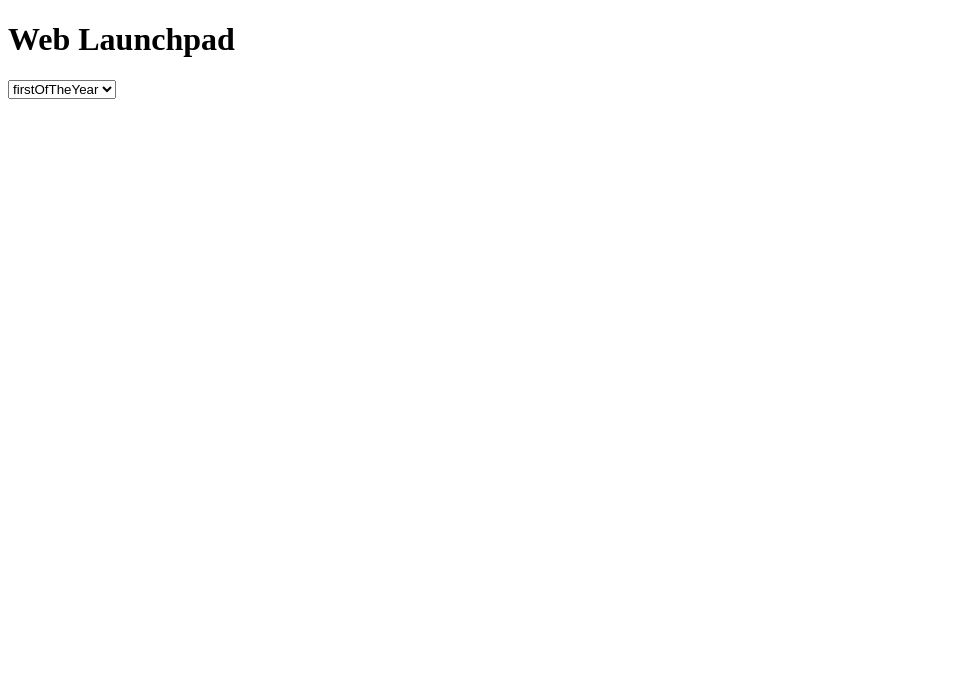
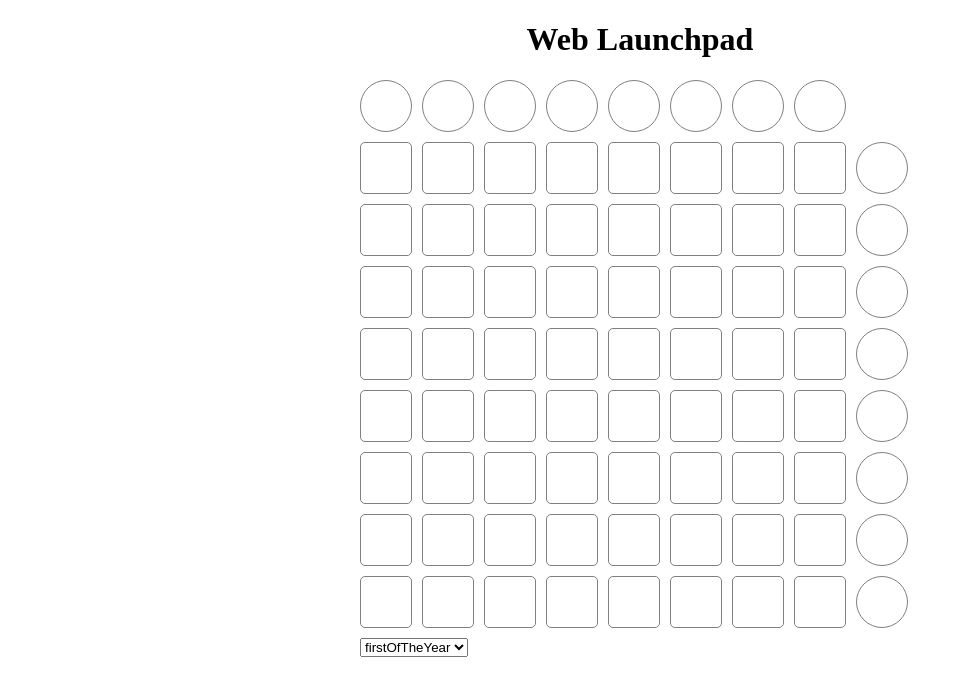
Before and after one commit to orlando/web-launchpad, a plain HTML site: page index.html in a window 1280 px wide. Shown: the whole page, without its empty margins (0-963 px from the left). Drawn offline with Linux system fonts and the light colour scheme; the site is published under a folder, as on GitHub Pages, so addresses that start at the root find nothing; no server answers.

Commit message:
make urls relative

```diff
--- a/index.html
+++ b/index.html
@@ -6,7 +6,7 @@
     <title>Web Launchpad</title>
     <meta name="description" content="">
     <meta name="viewport" content="width=device-width, initial-scale=1">
-    <link href="/styles/grid.css" rel="stylesheet" type="text/css">
+    <link href="styles/grid.css" rel="stylesheet" type="text/css">
   </head>
   <body>
     <div class="grid">
```
